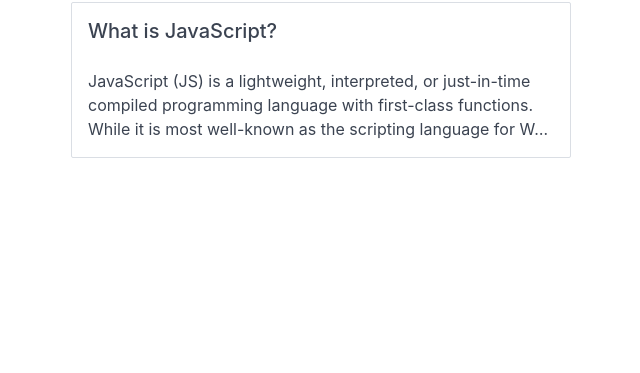
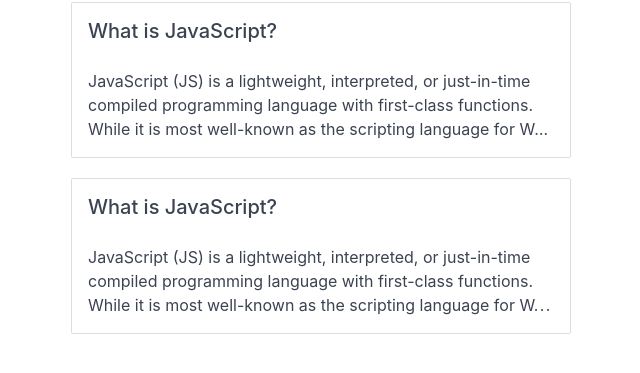
Before and after one commit to ajobi/js-snip, a website: page docs/index.html in a window 1280 px wide. Shown: the part 81-454 px from the top of the page, without its empty margins (319-959 px from the left). Drawn offline with Linux system fonts and the light colour scheme.

Commit message:
:package: New: Multiple demo paragraphs
Took 5 minutes

```diff
--- a/docs/assets/css/index.css
+++ b/docs/assets/css/index.css
@@ -8,6 +8,10 @@
   margin: auto;
   display: flex;
   flex-direction: column;
+}
+
+.card {
+  margin-bottom: 20px;
 }
 
 .card p {
--- a/docs/index.html
+++ b/docs/index.html
@@ -21,7 +21,21 @@
       <h5>What is JavaScript?</h5>
     </div>
     <div class="card-body">
-      <p id="demo-paragraph">
+      <p id="demo-paragraph-1">
+        JavaScript (JS) is a lightweight, interpreted, or just-in-time compiled programming language with first-class
+        functions. While it is most well-known as the scripting language for Web pages, many non-browser environments also
+        use it, such as Node.js. JavaScript is a prototype-based, multi-paradigm, single-threaded, dynamic language,
+        supporting object-oriented, imperative, and declarative (e.g. functional programming) styles. JavaScript is the
+        world's most popular programming language.
+      </p>
+    </div>
+  </div>
+  <div class="card clearfix">
+    <div class="card-header">
+      <h5>What is JavaScript?</h5>
+    </div>
+    <div class="card-body">
+      <p id="demo-paragraph-2">
         JavaScript (JS) is a lightweight, interpreted, or just-in-time compiled programming language with first-class
         functions. While it is most well-known as the scripting language for Web pages, many non-browser environments also
         use it, such as Node.js. JavaScript is a prototype-based, multi-paradigm, single-threaded, dynamic language,
@@ -34,8 +48,8 @@
 <script>
   ResizeObserver = ResizeObserver.ResizeObserver || ResizeObserver
 
-  const demoParagraph = document.querySelector('#demo-paragraph')
-  JsSnip.snip(demoParagraph)
+  JsSnip.snip(document.querySelector('#demo-paragraph-1'), { method: 'css'})
+  JsSnip.snip(document.querySelector('#demo-paragraph-2'), { method: 'js'})
 </script>
 </body>
 </html>
```
